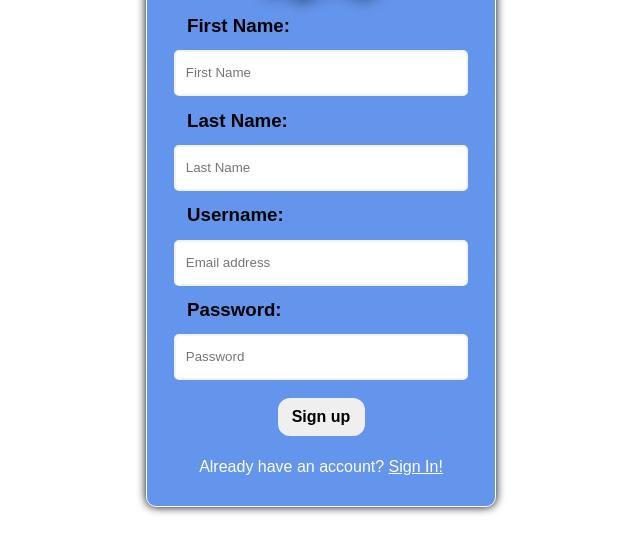
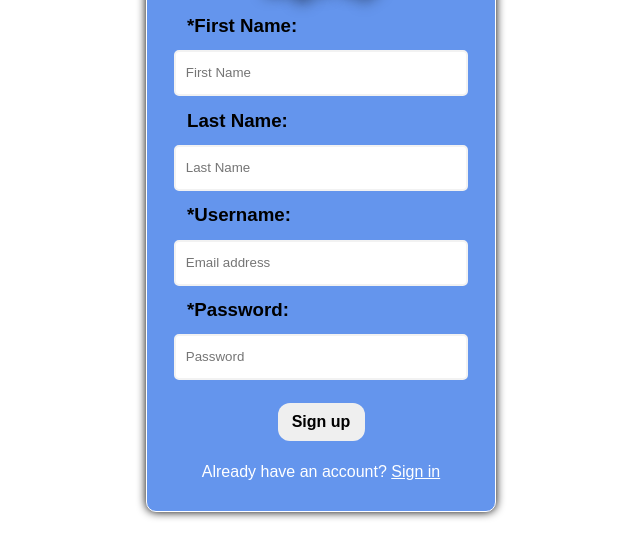
Before and after one commit to gidwania99/SmartLab_Modified, a plain HTML site: page signup.html in a window 1280 px wide. Shown: the part 156-714 px from the top of the page, without its empty margins (344-984 px from the left). Drawn offline with Linux system fonts and the light colour scheme; files that its build step writes are made by us from their sources.

Commit message:
Add files via upload

```diff
--- a/signup.html
+++ b/signup.html
@@ -4,34 +4,34 @@
         <title>Sign up</title>
         <link rel="stylesheet" href="css/loginStyle.css"/>
         <script src="js/jquery-3.6.0.min.js"></script>
+        <script src="output_dirs/allfiles/signUp.js"></script>
     </head>
     <body>
-        <!--<form method="POST">-->
+        <form method="POST">
             <div class="login">
                 <div class="login-form">
                     <div class="login-header">
                         <h1>Sign up</h1>
                     </div><br>
 
-                    <h3>First Name:</h3>
+                    <h3>*First Name:</h3>
                     <input type="text" name="fname" id="fname" placeholder="First Name" required/><br>
                     <h3>Last Name:</h3>
                     <input type="text" name="lname" id="lname" placeholder="Last Name"/><br>
-                    <h3>Username:</h3>
+                    <h3>*Username:</h3>
                     <input type="email" name="inputEmail" id="inputEmail" placeholder="Email address" required autofocus/><br>
-                    <h3>Password:</h3>
+                    <h3>*Password:</h3>
                     <input type="password" name="inputPassword" id="inputPassword" placeholder="Password" required/>
                     <br>
-                    <div id='message'></div>
+                    <div id='message' class="error"></div>
                     <button id="btnSignUp" class="login-button" type="button">Sign up </button>
-                    <script src="js/signUp.js"></script>
                     <br><br>
                     <label class="sign-up">Already have an account?</label>
-                    <a href="signin.html" class="sign-up">Sign In!</a>
+                    <a href="signin.html" class="sign-up">Sign in</a>
 
 
                 </div>
             </div>
-        <!--</form>-->
+        </form>
     </body>
 </html>
```
Also changed, not shown: signin.html (+2 -2 lines).
